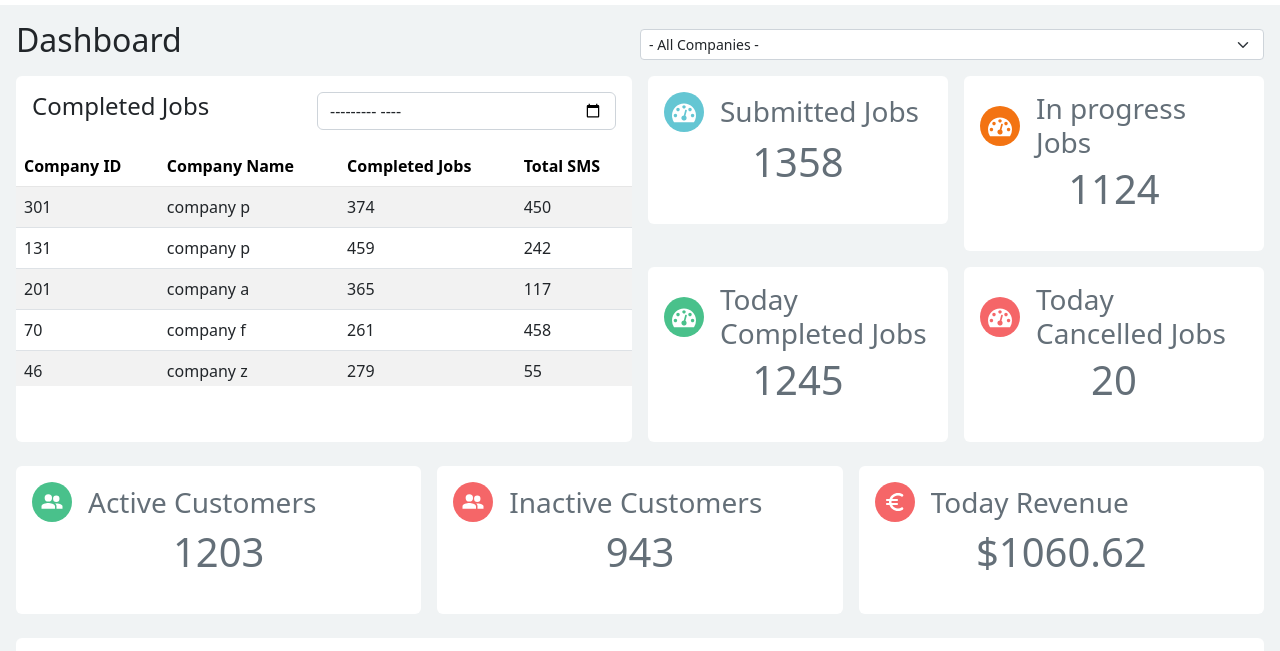
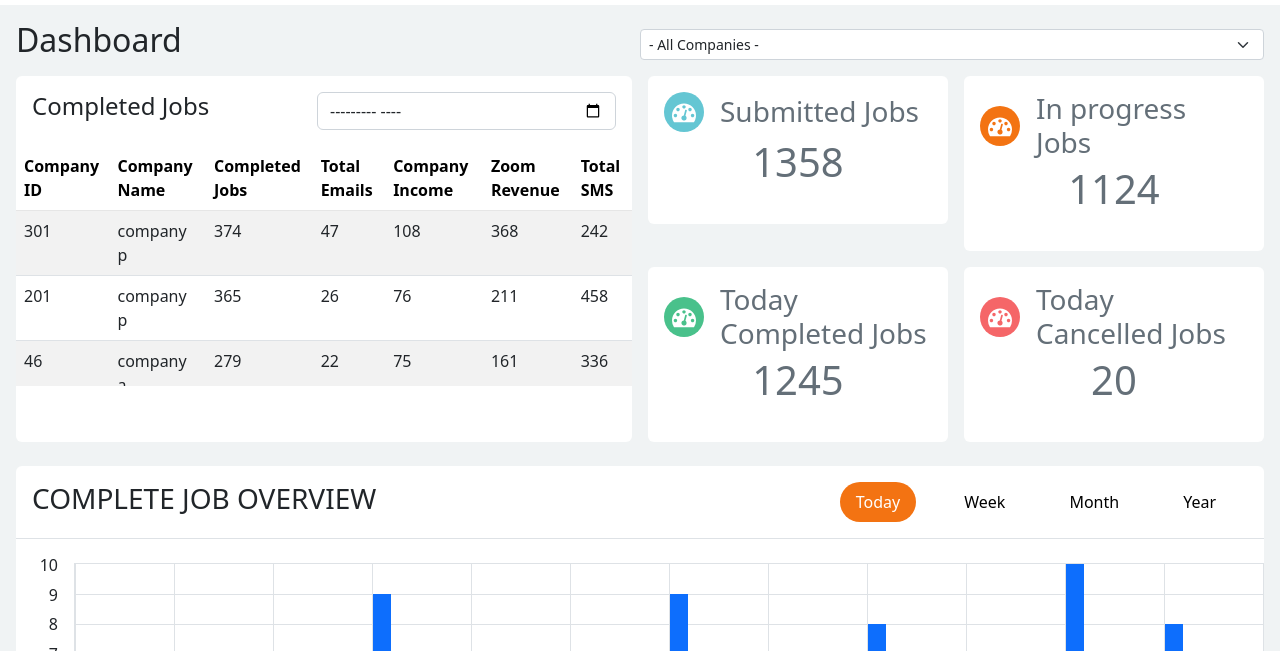
Before and after one commit to B33th0v3n960/dashboard, a website built with Vite: page src/index.html in a window 1280 px wide. Shown: the part 137-788 px from the top of the page. Built offline with nearby package versions, Linux system fonts and the light colour scheme.

Commit message:
re-organise js files

```diff
--- a/src/index.html
+++ b/src/index.html
@@ -170,48 +170,6 @@
         </section>
       </div>
 
-      <section class="mb-4 text-secondary card-grid">
-        <div class="bg-light p-3 rounded">
-          <div class="d-flex align-items-center">
-            <span class="custom-bg-green rounded-circle p-2 icon">
-              <svg class="icon fill-white">
-                <use xlink:href="./img/sprite.svg#users" />
-              </svg>
-            </span>
-            <h2 class="d-inline fs-3 fw-normal my-auto ms-3">
-              Active Customers
-            </h2>
-          </div>
-          <p id="active-customers" class="fs-1 text-center"></p>
-        </div>
-
-        <div class="bg-light p-3 rounded">
-          <div class="d-flex align-items-center">
-            <span class="custom-bg-red rounded-circle p-2 icon">
-              <svg class="icon fill-white">
-                <use xlink:href="./img/sprite.svg#users" />
-              </svg>
-            </span>
-            <h2 class="d-inline fs-3 fw-normal my-auto ms-3">
-              Inactive Customers
-            </h2>
-          </div>
-          <p id="inactive-customers" class="fs-1 text-center"></p>
-        </div>
-
-        <div class="bg-light p-3 rounded">
-          <div class="d-flex align-items-center">
-            <span class="custom-bg-red rounded-circle p-2 icon">
-              <svg class="icon fill-white">
-                <use xlink:href="./img/sprite.svg#euro" />
-              </svg>
-            </span>
-            <h2 class="d-inline fs-3 fw-normal my-auto ms-3">Today Revenue</h2>
-          </div>
-          <p id="revenue" class="fs-1 text-center"></p>
-        </div>
-      </section>
-
       <section class="bg-light rounded mb-4">
         <div class="p-3 overview-grid border-bottom">
           <h2 class="fs-3 text-uppercase m-0 text-nowrap">
@@ -350,7 +308,7 @@
       </section>
 
       <section class="bg-light rounded mb-4 pt-1">
-        <h2 class="m-3 fs-3">Last 30 days Google API Usage Report</h2>
+        <h2 class="m-3 fs-3">Google API Usage Report</h2>
 
         <div class="overflow-y p-0 data">
           <table id="api-table" class="table table-striped m-0">
--- a/src/js/company-filter.js
+++ b/src/js/company-filter.js
@@ -1,9 +1,9 @@
 import { data } from './data.js'
-import { fillTable } from './table.js'
-import { fillGraph } from './graph.js'
-import { graphBtn } from './graph-btn.js'
-import { changeTableDate } from './job-date.js'
 import { fillInformation } from './card.js'
+import { fillTable } from './table/table.js'
+import { changeTableDate } from './table/job-date.js'
+import { fillGraph } from './graph/graph.js'
+import { graphBtn } from './graph/graph-btn.js'
 
 export function filterCompany(id) {
   const filter = document.querySelector(id)
@@ -55,7 +55,7 @@ export function filterCompany(id) {
       signupGraphData
     )
 
-    changeTableDate('#date-input', 'companyA')
+    changeTableDate('#date-input', filter.value)
 
     fillInformation('#submitted-jobs', info.submittedJobs)
     fillInformation('#in-prgress-jobs', info.inProgressJobs)
--- a/src/js/data.js
+++ b/src/js/data.js
@@ -16,6 +16,9 @@ function generateJobData(num) {
       companyId: getRandomIntInclusive(20, 500),
       companyName: `company ${randomLetter()}`,
       completedJobs: getRandomIntInclusive(20, 500),
+      totalEmails: getRandomIntInclusive(20, 50),
+      companyIncome: getRandomIntInclusive(50, 300),
+      zoomRevenue: getRandomIntInclusive(20, 400),
       totalSMS: getRandomIntInclusive(20, 500),
     })
   return output
@@ -103,6 +106,9 @@ export const data = {
           companyId: 'Company ID',
           companyName: 'Company Name',
           completedJobs: 'Completed Jobs',
+          totalEmails: 'Total Emails',
+          companyIncome: 'Company Income',
+          zoomRevenue: 'Zoom Revenue',
           totalSMS: 'Total SMS',
         },
         data: [...generateJobData(41)],
@@ -112,6 +118,9 @@ export const data = {
           companyId: 'Company ID',
           companyName: 'Company Name',
           completedJobs: 'Completed Jobs',
+          totalEmails: 'Total Emails',
+          companyIncome: 'Company Income',
+          zoomRevenue: 'Zoom Revenue',
           totalSMS: 'Total SMS',
         },
         data: [...generateJobData(45)],
@@ -121,6 +130,9 @@ export const data = {
           companyId: 'Company ID',
           companyName: 'Company Name',
           completedJobs: 'Completed Jobs',
+          totalEmails: 'Total Emails',
+          companyIncome: 'Company Income',
+          zoomRevenue: 'Zoom Revenue',
           totalSMS: 'Total SMS',
         },
         data: [...generateJobData(38)],
@@ -130,6 +142,9 @@ export const data = {
           companyId: 'Company ID',
           companyName: 'Company Name',
           completedJobs: 'Completed Jobs',
+          totalEmails: 'Total Emails',
+          companyIncome: 'Company Income',
+          zoomRevenue: 'Zoom Revenue',
           totalSMS: 'Total SMS',
         },
         data: [...generateJobData(23)],
@@ -173,6 +188,9 @@ export const data = {
           companyId: 'Company ID',
           companyName: 'Company Name',
           completedJobs: 'Completed Jobs',
+          totalEmails: 'Total Emails',
+          companyIncome: 'Company Income',
+          zoomRevenue: 'Zoom Revenue',
           totalSMS: 'Total SMS',
         },
         data: [...generateJobData(41)],
@@ -182,6 +200,9 @@ export const data = {
           companyId: 'Company ID',
           companyName: 'Company Name',
           completedJobs: 'Completed Jobs',
+          totalEmails: 'Total Emails',
+          companyIncome: 'Company Income',
+          zoomRevenue: 'Zoom Revenue',
           totalSMS: 'Total SMS',
         },
         data: [...generateJobData(45)],
@@ -191,6 +212,9 @@ export const data = {
           companyId: 'Company ID',
           companyName: 'Company Name',
           completedJobs: 'Completed Jobs',
+          totalEmails: 'Total Emails',
+          companyIncome: 'Company Income',
+          zoomRevenue: 'Zoom Revenue',
           totalSMS: 'Total SMS',
         },
         data: [...generateJobData(38)],
@@ -200,6 +224,9 @@ export const data = {
           companyId: 'Company ID',
           companyName: 'Company Name',
           completedJobs: 'Completed Jobs',
+          totalEmails: 'Total Emails',
+          companyIncome: 'Company Income',
+          zoomRevenue: 'Zoom Revenue',
           totalSMS: 'Total SMS',
         },
         data: [...generateJobData(23)],
@@ -243,6 +270,9 @@ export const data = {
           companyId: 'Company ID',
           companyName: 'Company Name',
           completedJobs: 'Completed Jobs',
+          totalEmails: 'Total Emails',
+          companyIncome: 'Company Income',
+          zoomRevenue: 'Zoom Revenue',
           totalSMS: 'Total SMS',
         },
         data: [...generateJobData(41)],
@@ -252,6 +282,9 @@ export const data = {
           companyId: 'Company ID',
           companyName: 'Company Name',
           completedJobs: 'Completed Jobs',
+          totalEmails: 'Total Emails',
+          companyIncome: 'Company Income',
+          zoomRevenue: 'Zoom Revenue',
           totalSMS: 'Total SMS',
         },
         data: [...generateJobData(45)],
@@ -261,6 +294,9 @@ export const data = {
           companyId: 'Company ID',
           companyName: 'Company Name',
           completedJobs: 'Completed Jobs',
+          totalEmails: 'Total Emails',
+          companyIncome: 'Company Income',
+          zoomRevenue: 'Zoom Revenue',
           totalSMS: 'Total SMS',
         },
         data: [...generateJobData(38)],
@@ -270,6 +306,9 @@ export const data = {
           companyId: 'Company ID',
           companyName: 'Company Name',
           completedJobs: 'Completed Jobs',
+          totalEmails: 'Total Emails',
+          companyIncome: 'Company Income',
+          zoomRevenue: 'Zoom Revenue',
           totalSMS: 'Total SMS',
         },
         data: [...generateJobData(23)],
--- a/src/js/graph-layout.js
+++ /dev/null
@@ -1,52 +0,0 @@
-export function layout() {
-  const jobGraph = document.querySelector('#job-overview-graph')
-  const signUpGraph = document.querySelector('#sign-up-graph')
-  const jobGraphTr = document.querySelector('#job-overview-graph-tr')
-  const signupGraphTr = document.querySelector('#sign-up-graph-tr')
-  const bar = document.querySelectorAll('.bar-container')
-
-  // set the length of the last td element in bar chart
-  if (jobGraphTr)
-    jobGraph.style.setProperty(
-      '--last-width',
-      `${25 / jobGraphTr.childElementCount}%`
-    )
-
-  if (signupGraphTr)
-    signUpGraph.style.setProperty(
-      '--last-width',
-      `${25 / signupGraphTr.childElementCount}%`
-    )
-
-  // set horizontal guideline size to be equal to graph length
-  jobGuidelineSize()
-  signupGuidelineSize()
-  window.addEventListener('resize', jobGuidelineSize)
-  window.addEventListener('resize', signupGuidelineSize)
-
-  // set the local of the bottom legend to be under bar at all times
-  positionBarLegend()
-  window.addEventListener('resize', positionBarLegend)
-
-  function jobGuidelineSize() {
-    const guideLine = document.querySelector('#job-overview-graph').children
-
-    for (let element of guideLine) {
-      element.style.setProperty('--width', `${jobGraph.offsetWidth - 1}px`)
-    }
-  }
-
-  function signupGuidelineSize() {
-    const guideLine = document.querySelector('#sign-up-graph').children
-
-    for (let element of guideLine) {
-      element.style.setProperty('--width', `${signUpGraph.offsetWidth - 1}px`)
-    }
-  }
-
-  function positionBarLegend() {
-    bar.forEach((element) => {
-      element.style.setProperty('--move-right', `${element.offsetWidth / 2}%`)
-    })
-  }
-}
--- a/src/js/graph-btn.js
+++ b/src/js/graph/graph-btn.js
@@ -1,5 +1,4 @@
 import { fillGraph } from './graph.js'
-import { layout } from './graph-layout.js'
 
 export function graphBtn(id, graphId, legendId, trId, data) {
   const formGroup = document.querySelector(id).children
--- /dev/null
+++ b/src/js/graph/graph-layout.js
@@ -0,0 +1,21 @@
+export function layout(graphId, trId) {
+  const graph = document.querySelector(graphId)
+  const graphTr = document.querySelector(trId)
+
+  if (graphTr)
+    graph.style.setProperty(
+      '--last-width',
+      `${25 / graphTr.childElementCount}%`
+    )
+
+  guidlineSize(graph)
+  window.addEventListener('resize', guidlineSize)
+}
+
+function guidlineSize(graph) {
+  const guideline = graph.children
+
+  for (let element of guideline) {
+    element.style.setProperty('--width', `${graph.offsetWidth - 1}px`)
+  }
+}
--- a/src/js/graph.js
+++ b/src/js/graph/graph.js
@@ -3,25 +3,16 @@ import { layout } from './graph-layout.js'
 export function fillGraph(graphId, legendId, trId, data) {
   const graph = document.querySelector(graphId)
   const legend = document.querySelector(legendId)
-  const legendArr = []
-  var step // used so change made to the variable from a function is visible in global scope
+  const maxVal = getMax(data)
+  const step = findStep(maxVal)
+  const legendArr = [...createLegendsArr(maxVal, step)]
 
   legend.innerHTML = createLegends()
   graph.innerHTML = createBars()
-  layout()
+  layout(graphId, `#${trId}`)
 
   function createLegends() {
     let output = ``
-
-    //find the max value from the data
-    const maxVal = getMax(data)
-
-    // find suitable steps of incrementation
-    if (maxVal <= 10) step = 1
-    else if (maxVal < 30) step = 5
-    else if (maxVal <= 50) step = 10
-    else step = 50
-    for (let i = 0; i < maxVal + step; i += step) legendArr.push(i)
 
     // create legends
     for (let i = legendArr.length; i > 0; i -= 1) {
@@ -88,6 +79,19 @@ export function fillGraph(graphId, legendId, trId, data) {
   }
 }
 
+function findStep(maxVal) {
+  if (maxVal <= 10) return 1
+  else if (maxVal < 30) return 5
+  else if (maxVal <= 50) return 10
+  return 50
+}
+
+function createLegendsArr(maxVal, step) {
+  const output = []
+  for (let i = 0; i < maxVal + step; i += step) output.push(i)
+  return output
+}
+
 function getMax(arr) {
   let max = arr[0].value
 
--- a/src/js/job-date.js
+++ b/src/js/table/job-date.js
@@ -1,5 +1,5 @@
 import { fillTable } from './table.js'
-import { data } from './data.js'
+import { data } from '../data.js'
 
 export function changeTableDate(id, company) {
   const job = data[company].job
```
Also changed, not shown: src/js/main.js (+4 -4 lines), src/js/table/table-filter.js (renamed from src/js/table-filter.js), src/js/table/table.js (renamed from src/js/table.js).
